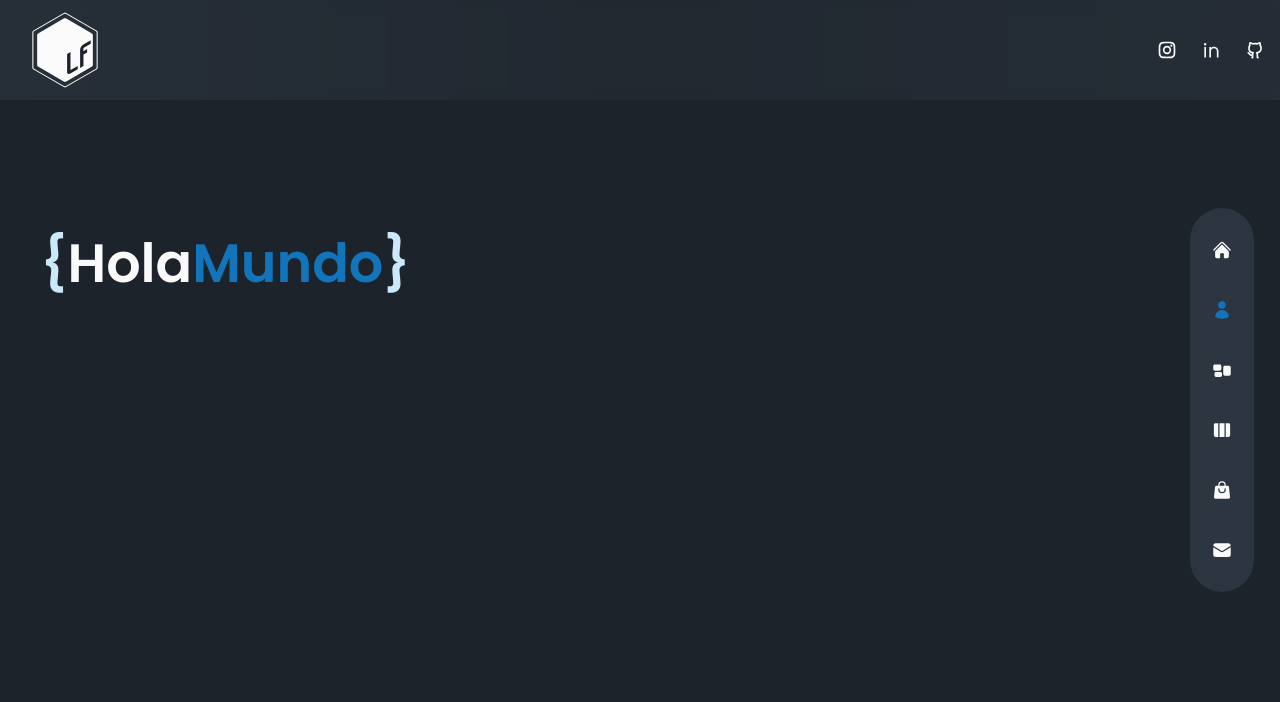
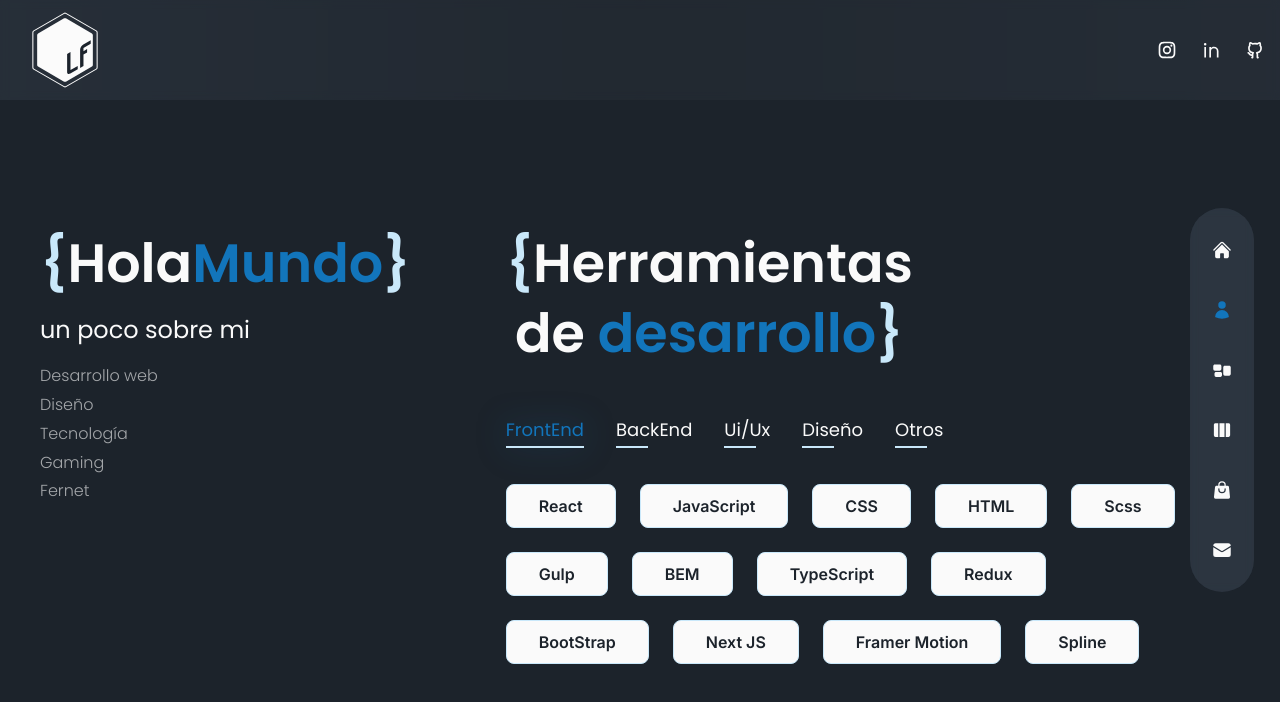
Before and after one commit to LucasNF22/Web-REACT, a Next.js app: page /about in a window 1280 px wide. Shown: the top 702 px of the page. Built offline with nearby package versions, Linux system fonts and the light colour scheme.

Commit message:
Ideando seccion sobre mi

```diff
--- a/pages/about/index.js
+++ b/pages/about/index.js
@@ -1,5 +1,6 @@
+import SkillsGrid from "../../components/SkillsGrid";
 import { motion } from "framer-motion";
-import {Spline3D }from "../../components/Spline3D";
+import { fadeIn } from "../../variants";
 
 
 
@@ -10,13 +11,44 @@
   return (
     <div className="h-full py-16 xl:py-32 text-center xl:text-left ">
       <div className="container mx-auto flex flex-col gap-y-8 lg:items-start xl:flex-row gap-x-20 pl-10">
+
+        <div>
           <h2 className="h2 text-center">
             <span className="text-secondary">{"{"}</span>
             Hola
             <span className="text-accent">Mundo</span>
             <span className="text-secondary">{"}"}</span>
           </h2>
+          <h1 className="text-2xl pb-4">un poco sobre mi</h1>
+          <div className="">
+            {/* <p className="text-secondary">{".intereses {"}</p> */}
+              <p className="">{"Desarrollo web"}<br/> </p>
+              <p className="">{"Diseño"}<br/> </p>
+              <p className="">{"Tecnología"}<br/> </p>
+              <p className="">{"Gaming"}<br/> </p>
+              <p className="">{"Fernet"}<br/> </p>
+              {/* <p className="text-secondary">{"}"}</p> */}
+          </div>
+        </div>
 
+        <div className="container mx-auto flex flex-col gap-y-8 lg:items-start gap-x-20 pb-10">
+          <motion.h2
+            variants={fadeIn("right", 0.3)}
+            initial="hidden"
+            animate="show"
+            exit="hidden"
+            className="h2 text-center">
+            <span className="text-secondary">{"{"}</span>
+            {"Herramientas"}
+            <br />
+            {" de "}
+            <span className="text-accent">{"desarrollo"}</span>
+            <span className="text-secondary">{"}"}</span>
+          </motion.h2>
+          <div>
+            <SkillsGrid />
+          </div>
+        </div>
 
       </div>
     </div>
```
Lines whose indentation alone changed are shown as unchanged.
